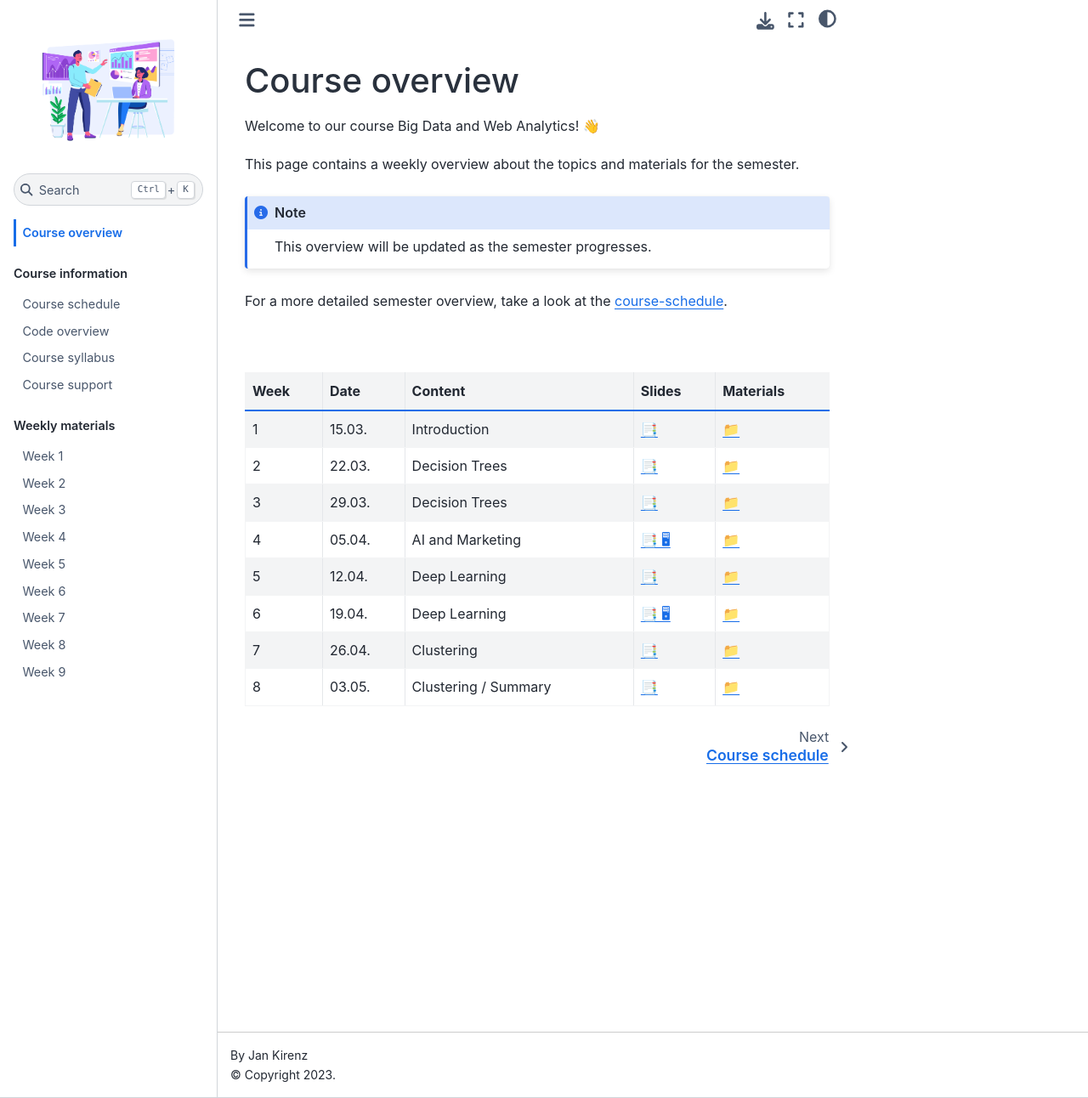
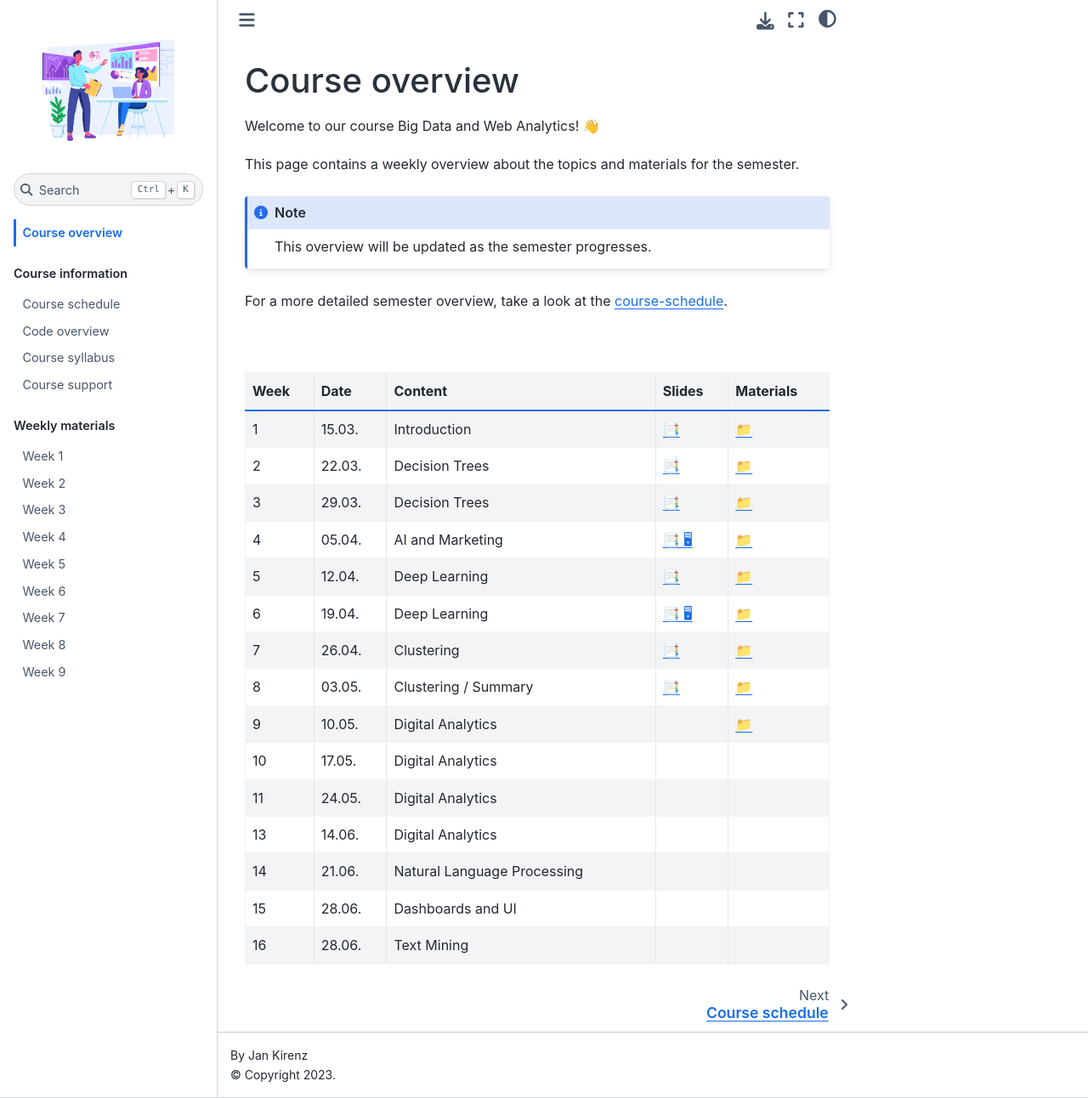
Before and after one commit to kirenz/om2, a Jupyter Book: the page built from docs/course-overview.md, in a window 1280 px wide and 1292 px high. Shown: the whole window at 85% size. Built offline with Jupyter Book 1.0.4 settings and Sphinx 7.4.7 and the Sphinx Book theme 1.1.4, drawn with Linux system fonts in a browser that asks for light colours.

Commit message:
Update course-overview.md

```diff
--- a/docs/course-overview.md
+++ b/docs/course-overview.md
@@ -13,7 +13,6 @@ For a more detailed semester overview, take a look at the [course-schedule](../d
 <br>
 <br>
 
-
 |	Week	|	Date	|	Content	|	Slides	|	Materials	|
 |	---	|	---	|	---	|	---	|	---	|
 |	1	|	15.03.	|	Introduction	|	[📑](https://drive.google.com/file/d/11jh63a7vX49m9q3a9qJz0L8scmPijLMf/view?usp=sharing)	|	[📁](../weeks/week1.md)	|
@@ -24,3 +23,10 @@ For a more detailed semester overview, take a look at the [course-schedule](../d
 |	6	|	19.04.	|	Deep Learning	|	[📑 🖥](https://kirenz.github.io/huggingface/transformers/transformer-intuition.html#/title-slide)	|	[📁](../weeks/week6.md)	|
 |	7	|	26.04.	|	Clustering	|	[📑](https://drive.google.com/file/d/1-PaXIIO0EyQltEg9wECCuj-31COvJ9_f/view?usp=sharing)	|	[📁](../weeks/week7.md)	|
 |	8	|	03.05.	|	Clustering / Summary	|	[📑](https://drive.google.com/file/d/1-bWxMvD5SXgt9bcx0cY1MeCdEYEBiEjo/view?usp=sharing)	|	[📁](../weeks/week8.md)	|
+|	9	|	10.05.	|	Digital Analytics	|		|	[📁](../weeks/week9.md)	|
+|	10	|	17.05.	|	Digital Analytics	|		|		|
+|	11	|	24.05.	|	Digital Analytics	|		|		|
+|	13	|	14.06.	|	Digital Analytics	|		|		|
+|	14	|	21.06.	|	Natural Language Processing	|		|		|
+|	15	|	28.06.	|	Dashboards and UI	|		|		|
+|	16	|	28.06.	|	Text Mining	|		|		|
```
